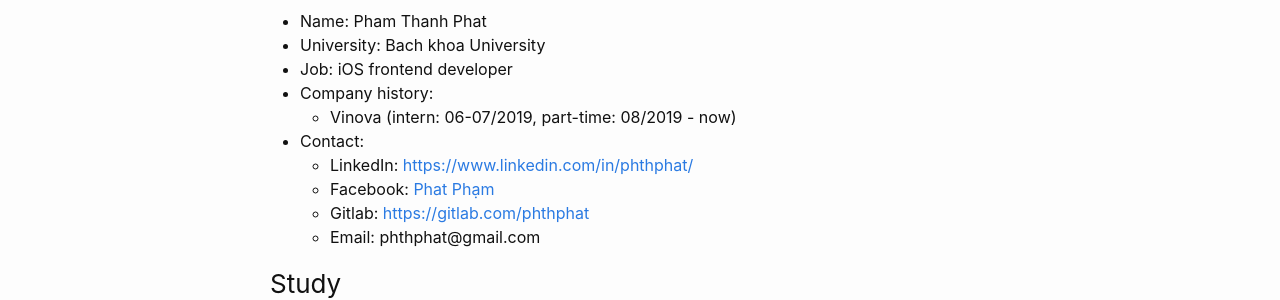
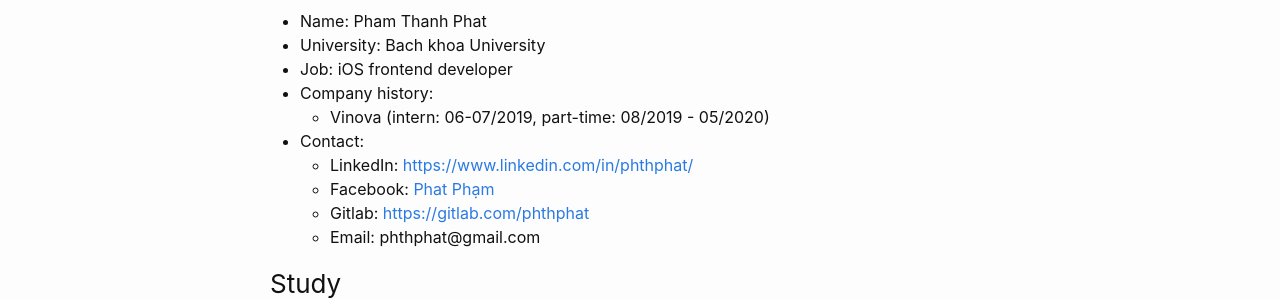
Before and after one commit to phthphat/phthphat.github.io, a Jekyll site: the page built from about.md, in a window 1280 px wide. Shown: the part 209-509 px from the top of the page. Built offline with Jekyll 4.4.1, drawn with Linux system fonts in a browser that asks for light colours.

Commit message:
Update about

```diff
--- a/about.md
+++ b/about.md
@@ -8,7 +8,7 @@ permalink: /about/
 - University: Bach khoa University
 - Job: iOS frontend developer
 - Company history:
-    - Vinova (intern: 06-07/2019, part-time: 08/2019 - now)
+    - Vinova (intern: 06-07/2019, part-time: 08/2019 - 05/2020)
 - Contact:
   - LinkedIn: [https://www.linkedin.com/in/phthphat/](https://www.linkedin.com/in/phthphat/)
   - Facebook: [Phat Phạm](https://www.facebook.com/phthphat)
```
